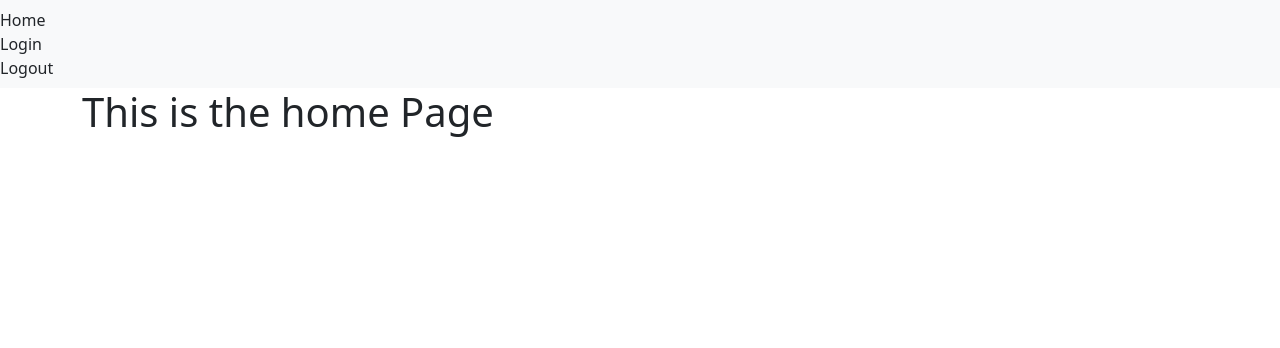
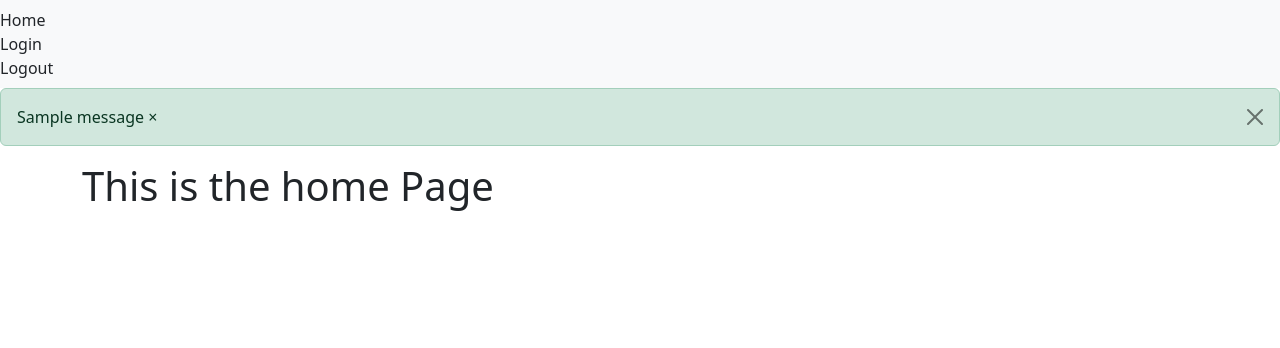
Before and after one commit to Tobi1654/SSMART, a Flask app: page / in a window 1280 px wide. Shown: the top 348 px of the page. Run offline with Flask 3, Linux system fonts and the light colour scheme; tables that the repository leaves empty hold one stand-in row (values such as "Sample post"); one stand-in notice (Sample message) is shown.

Commit message:
set up flashed messages for type error

```diff
--- a/app/templates/base.html
+++ b/app/templates/base.html
@@ -31,7 +31,28 @@
         </div>
     </nav>
 
+    {% with messages = get_flashed_messages(with_categories = true) %}
+    {% if messages %}
+    {% for category, messages in messages %}
 
+    {%if category == 'error'%}
+    <div class="alert alert-danger alert-dismissible fade show" role="alert">
+        {{messages}}
+        <button type="button" class="btn-close" data-bs-dismiss="alert" aria-label="Close"></button>
+        <span aria-hidden="true">&times;</span>
+    </div>
+
+    {%else%}
+    <div class="alert alert-success alert-dismissible fade show" role="alert">
+        {{messages}}
+        <button type="button" class="btn-close" data-bs-dismiss="alert" aria-label="Close"></button>
+        <span aria-hidden="true">&times;</span>
+    </div>
+
+    {% endif %}
+    {% endfor %}
+    {% endif %}
+    {% endwith %}
 
     <div class="container">
         {% block content %}{% endblock %}
```
